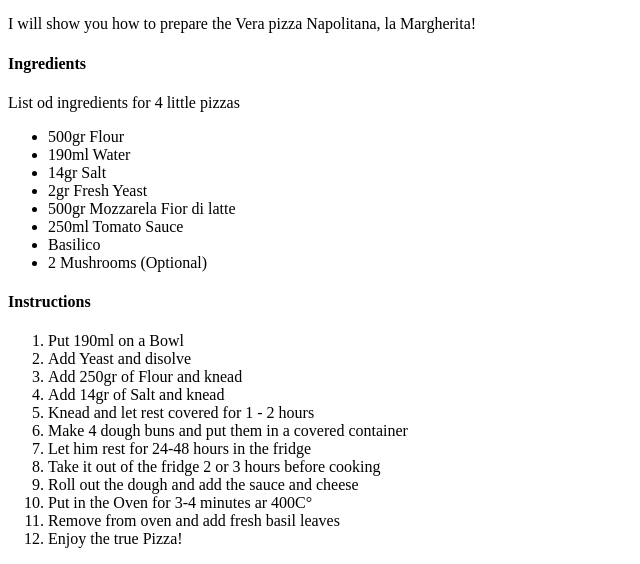
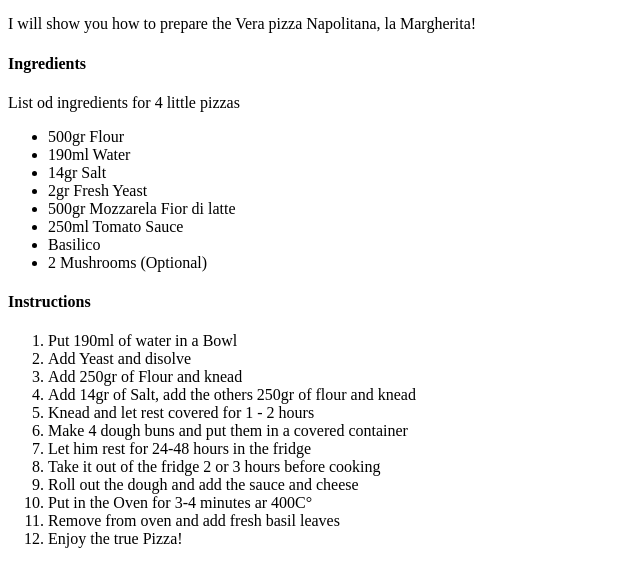
Before and after one commit to drazeer/odin-recipes, a plain HTML site: page recipes/margherita.html in a window 1280 px wide. Shown: the part 478-1042 px from the top of the page, without its empty margins (0-640 px from the left). Drawn offline with Linux system fonts and the light colour scheme.

Commit message:
Correct recipe for recipes/margherita

```diff
--- a/recipes/margherita.html
+++ b/recipes/margherita.html
@@ -30,10 +30,10 @@
 
     <h4>Instructions</h4>
     <ol>
-        <li>Put 190ml on a Bowl</li>
+        <li>Put 190ml of water in a Bowl</li>
         <li>Add Yeast and disolve</li>
         <li>Add 250gr of Flour and knead</li>
-        <li>Add 14gr of Salt and knead</li>
+        <li>Add 14gr of Salt, add the others 250gr of flour and knead</li>
         <li>Knead and let rest covered for 1 - 2 hours</li>
         <li>Make 4 dough buns and put them in a covered container</li>
         <li>Let him rest for 24-48 hours in the fridge</li>
```
